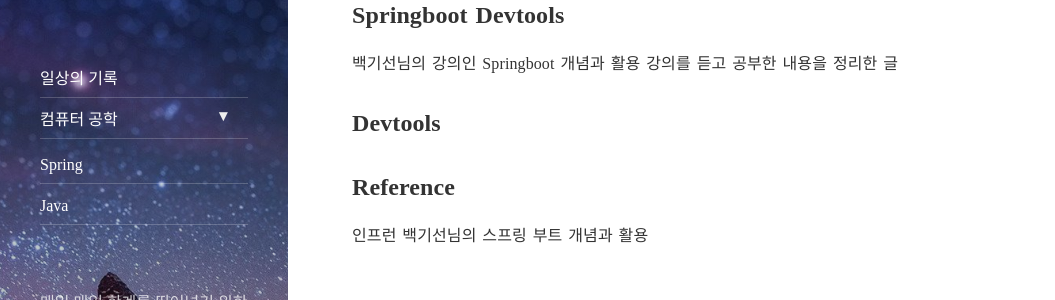
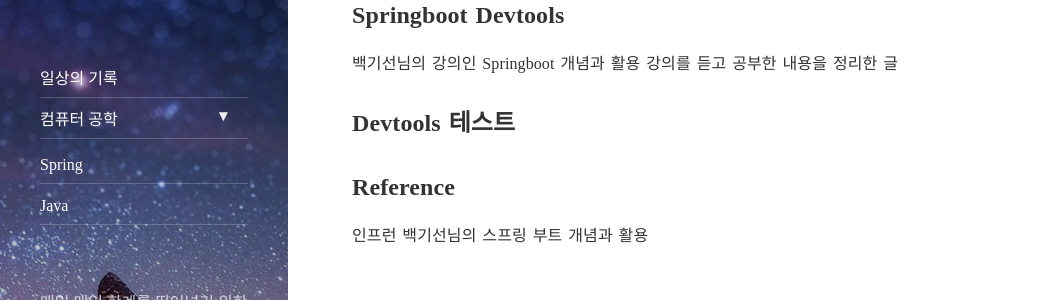
Before and after one commit to minkukjo/minkukjo.github.io, a Jekyll site: the page built from _posts/2020-03-10-Spring-34.md, in a window 1280 px wide and 900 px high. Shown: the part 193-493 px from the top of the window, without its empty margins (0-1055 px from the left). Built offline with Jekyll 4.4.1, drawn with Linux system fonts in a browser that asks for light colours; nearby versions of some CDN libraries.

Commit message:
테스트

```diff
--- a/_posts/2020-03-10-Spring-34.md
+++ b/_posts/2020-03-10-Spring-34.md
@@ -11,7 +11,7 @@ comments: false
 
 백기선님의 강의인 Springboot 개념과 활용 강의를 듣고 공부한 내용을 정리한 글
 
-## Devtools
+## Devtools 테스트
 
 ## Reference
 
```
